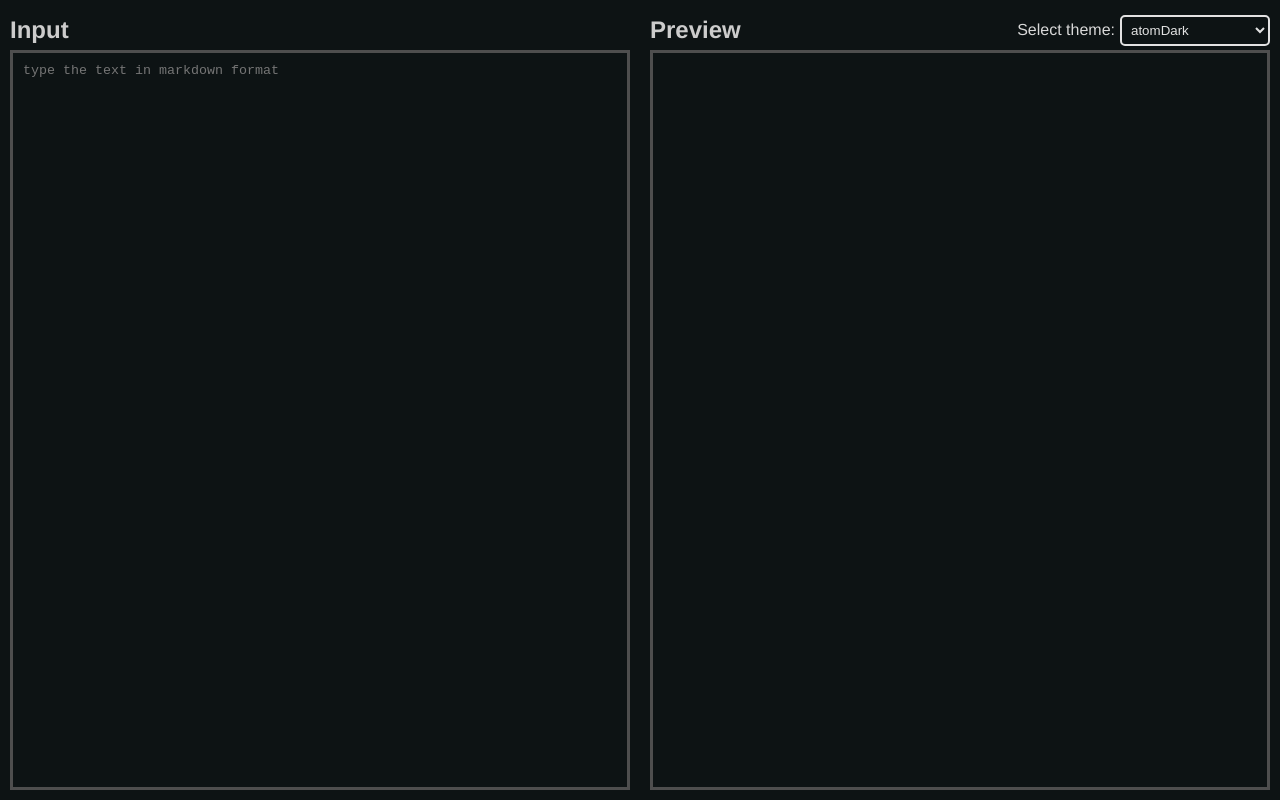
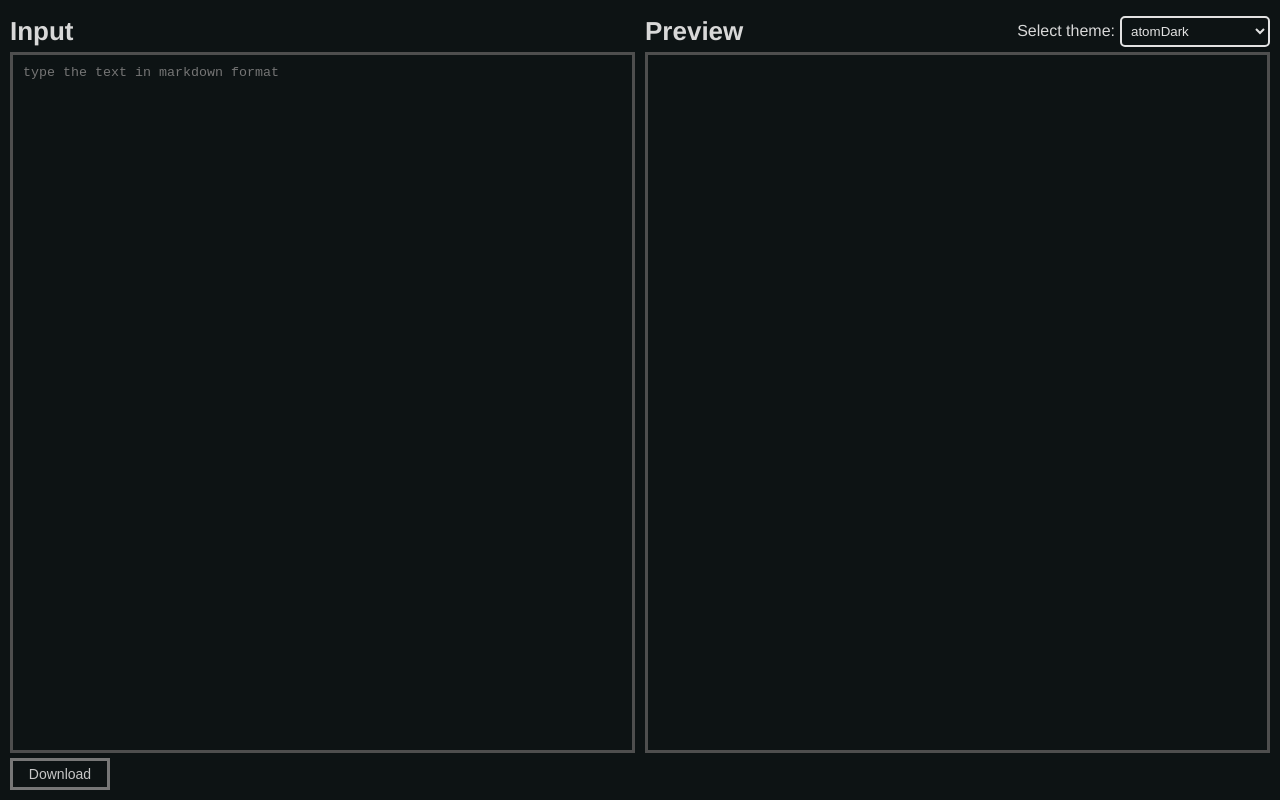
Before and after one commit to localhost1point0/react-markdown-editor, a React (Create React App) app: page / in a window 1280 px wide. Built offline with nearby package versions, Linux system fonts and the light colour scheme.

Commit message:
download button added

```diff
--- a/src/component/Markdown.js
+++ b/src/component/Markdown.js
@@ -5,10 +5,23 @@ import MdOutput from "./MdOutput";
 const Markdown = () => {
   const [inputText, setInputText] = useState("");
 
+  const downloadFile = () => {
+    const link = document.createElement('a');
+    const file = new Blob([inputText], { type: 'text/plain' });
+    link.href = URL.createObjectURL(file);
+    link.download = 'markdown.md';
+    link.click();
+    URL.revokeObjectURL(link.href);
+  };
+
+
   return (
     <main>
+      <div className="main-container">
       <MdInput inputText={inputText} setInputText={setInputText} />
       <MdOutput inputText={inputText} />
+      </div>
+      <button onClick={downloadFile}>Download</button>
     </main>
   );
 };
--- a/src/component/MdInput.js
+++ b/src/component/MdInput.js
@@ -1,9 +1,12 @@
 import React from "react";
 
 const MdInput = ({ inputText, setInputText }) => {
+
+
+
   return (
     <div className="column">
-      <h2>Input</h2>
+      <h3>Input</h3>
       <textarea
         className="text-area"
         value={inputText}
--- a/src/component/MdOutput.js
+++ b/src/component/MdOutput.js
@@ -34,7 +34,7 @@ const MdOutput = ({ inputText }) => {
   return (
     <div className="column">
       <div className="titlebar">
-        <h2>Preview</h2>
+        <h3>Preview</h3>
         <div>
           <label htmlFor="theme-select">Select theme:</label>
 
--- a/src/index.css
+++ b/src/index.css
@@ -12,17 +12,50 @@ body {
   color: rgb(216, 216, 216);
   font-family: "Ubuntu", "Cantarell", "Fira Sans", "Droid Sans",
     "Helvetica Neue", sans-serif;
-    line-height: 20px;
+  font-size: 16px;
+  line-height: 1.5;
 }
 main {
   display: flex;
   flex-direction: column;
   height: 100vh;
+  padding: 10px;
+}
+.main-container {
+  display: flex;
+  flex: 1;
+  flex-direction: column;
+  gap: 10px;
+}
+
+h1 {
+  font-size: 2.625em;
+  line-height: 1.55;
+  font-weight: 900;
 }
 
 h2 {
-  margin: 10px 0;
-  color: rgb(204, 204, 204);
+  font-size: 2em;
+  line-height: 1.58;
+  font-weight: 900;
+}
+
+h3 {
+  font-size: 1.625em;
+  line-height: 1.62;
+  font-weight: 900;
+}
+
+h4 {
+  font-size: 1.25em;
+  line-height: 1.65;
+  font-weight: 900;
+}
+
+h5 {
+  font-size: 1em;
+  line-height: 1.65;
+  font-weight: 700;
 }
 
 textarea {
@@ -40,7 +73,6 @@ ul {
   display: flex;
   flex-direction: column;
   flex: 1;
-  padding: 10px;
 }
 
 .text-area {
@@ -82,10 +114,28 @@ label {
   cursor: pointer;
   padding: 10px;
 }
+button {
+  background-color: transparent;
+  border: 3px solid rgb(119, 119, 119);
+  padding: 5px;
+  font-size: 14px;
+  margin: 5px 0 0;
+  width: 100px;
+  cursor: pointer;
+  color: rgb(199, 199, 199);
+}
+button:hover {
+  background-color: aquamarine;
+  color: black;
+  border-color: aquamarine;
+}
 
 @media (min-width: 900px) {
-  main
-{
-  flex-direction: row;
+  .main-container {
+    flex-direction: row;
+  }
 }
+
+p {
+  margin: 0 0 1.3rem;
 }
```
Also changed, not shown: 1 other file (tests, documents, lock files or other folders).
